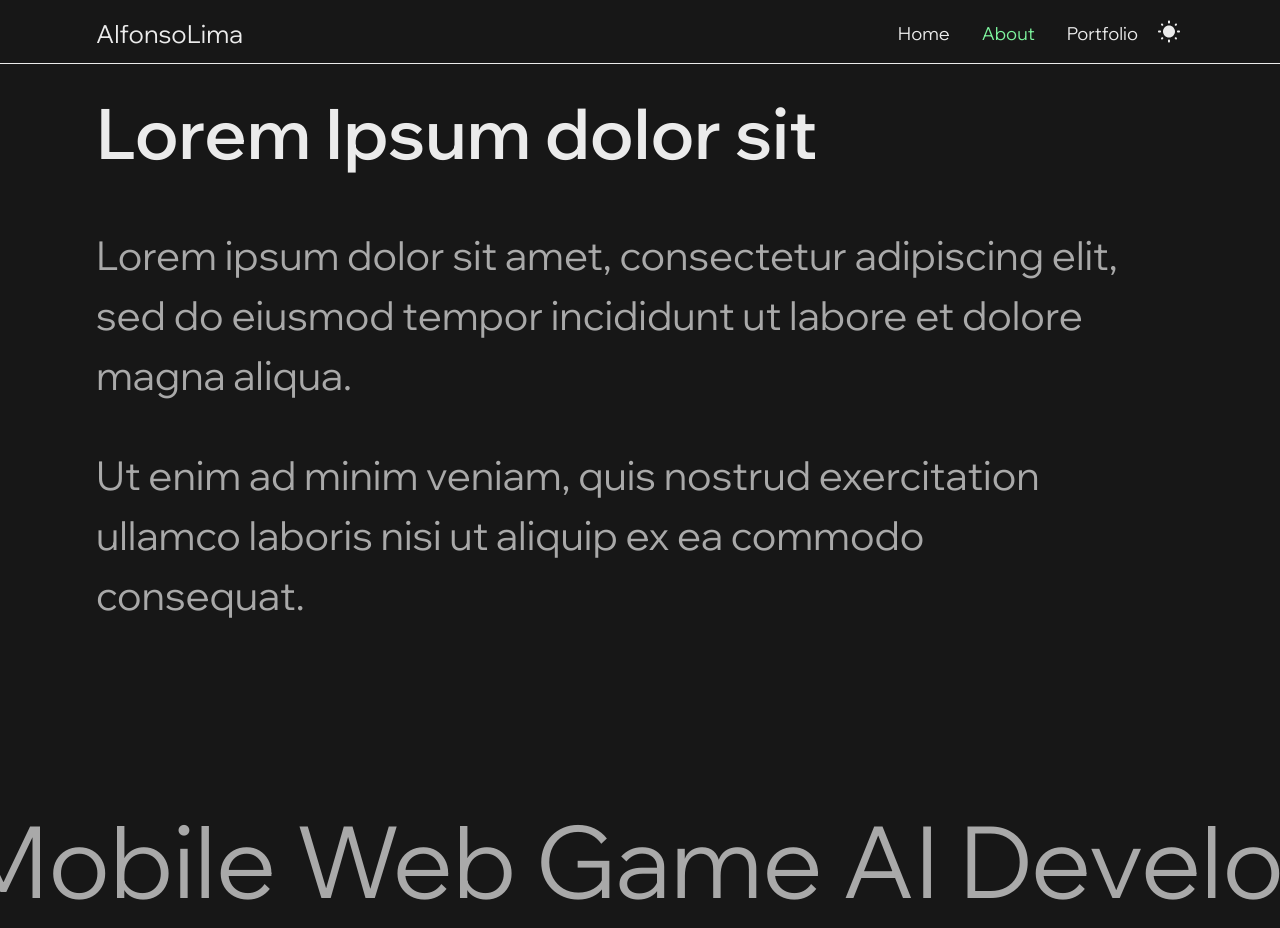
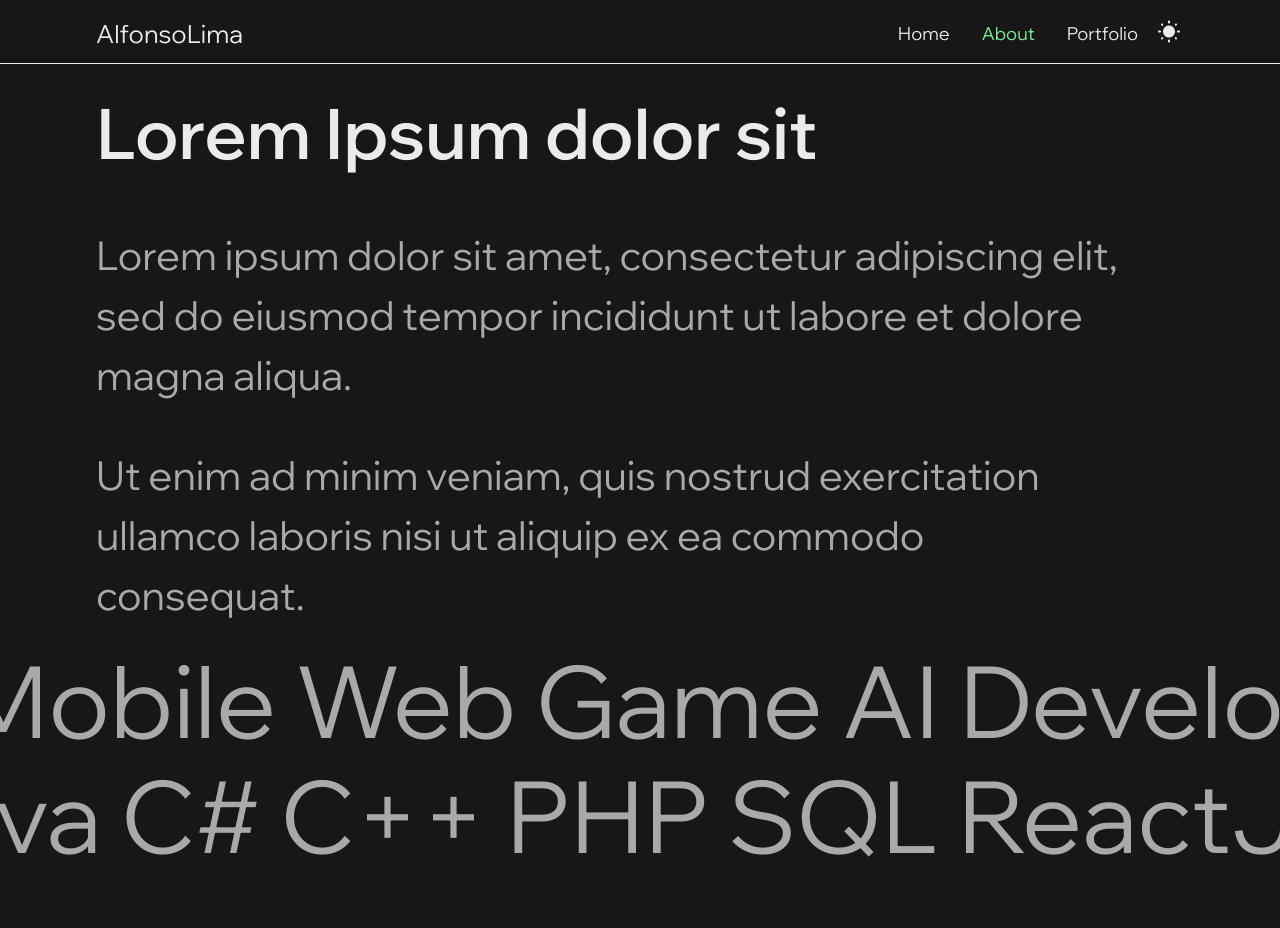
Before and after one commit to FonzyLima/portfolio, a Next.js app: page /about in a window 1280 px wide. Shown: the top 928 px of the page. Built offline with nearby package versions, Linux system fonts and the light colour scheme.

Commit message:
Update page.js

```diff
--- a/src/app/about/page.js
+++ b/src/app/about/page.js
@@ -23,12 +23,12 @@ export default function about() {
       </div>
       </Reveal>
       <Reveal>
-      <div className="mt-40">
+      <div className="mt-30">
         <SlidingText
           text="Backend Frontend Mobile Web Game AI Development&nbsp;"
           direction={-1}
         />
-        <div className="mt-[-45px]">
+        <div className="mt-[-35px]">
           <SlidingText
             text="ReactJS NextJS NodeJS Python Java C# C++ PHP SQL&nbsp;"
             direction={1}
```
